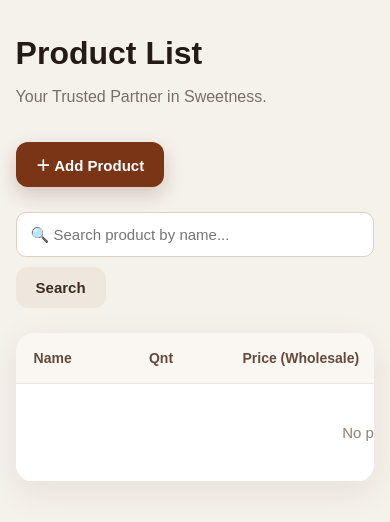
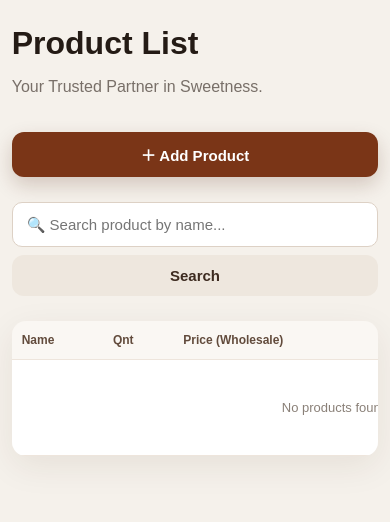
Before and after one commit to Mangal9101/Sawariya_confectionary, a FastAPI app: page /products in a window 390 px wide. Shown: the part 115-637 px from the top of the page. Run offline with FastAPI, Linux system fonts and the light colour scheme; the visitor is signed in with stand-in values (Sample User, id 1).

Commit message:
Update style.css

```diff
--- a/static/css/style.css
+++ b/static/css/style.css
@@ -26,3 +26,78 @@ input:focus{border-color:#9b5427;box-shadow:0 0 0 3px rgba(155,84,39,.1)}
 table{width:100%;border-collapse:collapse;min-width:780px}th,td{padding:17px 18px;border-bottom:1px solid #eee5dc;text-align:left}th{background:#faf7f3;color:#624b3c;font-size:14px}td{font-size:15px}.product-name{font-weight:700}.actions{display:flex;gap:7px}.icon{border:0;border-radius:8px;padding:8px 10px;cursor:pointer;font-weight:700}.edit{background:#fff0db;color:#8a4a16}.delete{background:#ffe4e1;color:#a22e20}.actions form{margin:0}.empty{text-align:center;padding:40px;color:#8a8078}
 .modal{position:fixed;inset:0;background:rgba(20,12,8,.58);display:none;align-items:center;justify-content:center;padding:20px}.modal.show{display:flex}.modal-card{background:white;border-radius:20px;width:min(500px,100%);padding:28px;box-shadow:0 30px 80px rgba(0,0,0,.25)}.modal-head{display:flex;justify-content:space-between;align-items:center}.modal-head h3{margin:0;color:#5f2b16}.modal-head button{border:0;background:none;font-size:28px;cursor:pointer}.modal-actions{display:flex;justify-content:flex-end;gap:10px;margin-top:22px}
 @media(max-width:650px){.topbar{align-items:flex-start;flex-direction:column}.user-area{width:100%;justify-content:space-between}.heading-row{align-items:flex-start;flex-direction:column}.search{flex-wrap:wrap}.search input{min-width:100%}}
+
+/* ================================
+   RESPONSIVE PRODUCT TABLE
+================================ */
+
+@media (max-width: 650px) {
+
+  .container {
+    width: 94%;
+    margin: 25px auto;
+  }
+
+  .table-wrap {
+    width: 100%;
+    overflow-x: auto;
+    border-radius: 14px;
+    -webkit-overflow-scrolling: touch;
+  }
+
+  table {
+    min-width: 650px;
+  }
+
+  th,
+  td {
+    padding: 12px 10px;
+    font-size: 13px;
+    white-space: nowrap;
+  }
+
+  th {
+    font-size: 12px;
+  }
+
+  .product-name {
+    max-width: 160px;
+    overflow: hidden;
+    text-overflow: ellipsis;
+  }
+
+  .actions {
+    gap: 5px;
+  }
+
+  .icon {
+    padding: 7px 8px;
+    font-size: 12px;
+  }
+
+  /* Search mobile layout */
+  .search {
+    display: flex;
+    flex-wrap: wrap;
+    gap: 8px;
+  }
+
+  .search input {
+    width: 100%;
+    min-width: 100%;
+  }
+
+  .search .btn {
+    flex: 1;
+  }
+
+  .clear {
+    padding: 12px 8px;
+  }
+
+  /* Add Product button */
+  .heading-row .btn {
+    width: 100%;
+    text-align: center;
+  }
+}
```
